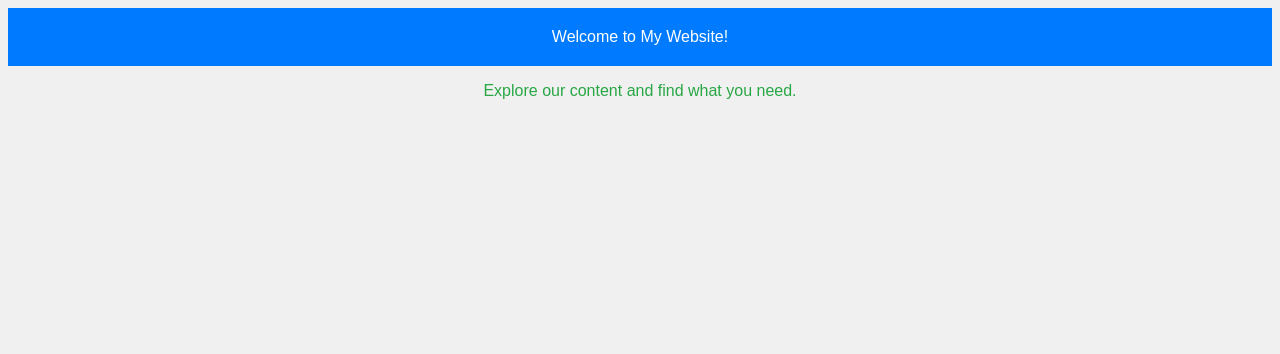
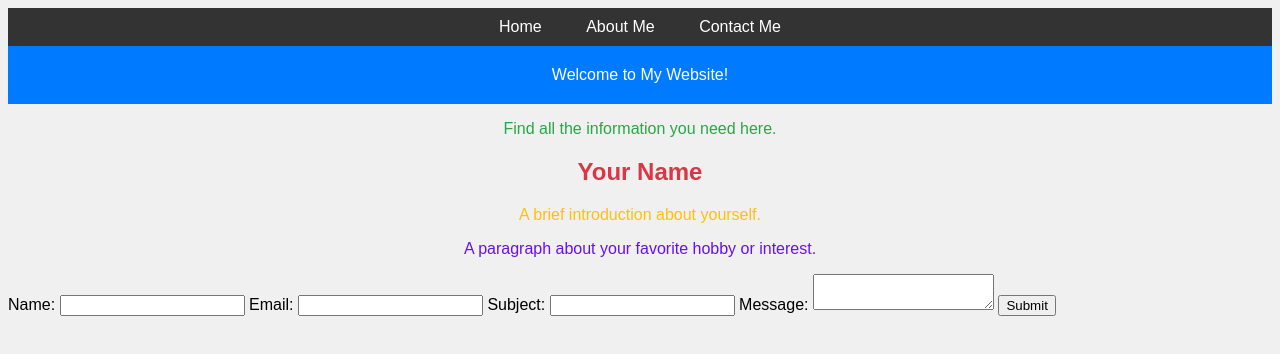
Before and after one commit to Jhyree/Jhyree.github.io, a plain HTML site: page index.html in a window 1280 px wide. Drawn offline with Linux system fonts and the light colour scheme.

Commit message:
Update index.html

```diff
--- a/index.html
+++ b/index.html
@@ -3,11 +3,47 @@
 <head>
     <meta charset="UTF-8">
     <meta name="viewport" content="width=device-width, initial-scale=1.0">
-    <title>Home</title>
+    <title>My Website</title>
     <link rel="stylesheet" href="styles.css">
 </head>
 <body>
-    <header class="welcome-header">Welcome to My Website!</header>
-    <p class="website-description">Explore our content and find what you need.</p>
+    <!-- Navigation Bar -->
+    <nav class="navbar">
+        <a href="#home">Home</a>
+        <a href="#about">About Me</a>
+        <a href="#contact">Contact Me</a>
+    </nav>
+
+    <!-- Homepage -->
+    <section id="home" class="page-section">
+        <header class="welcome-header">Welcome to My Website!</header>
+        <p class="website-description">Find all the information you need here.</p>
+    </section>
+
+    <!-- About Me Page -->
+    <section id="about" class="page-section">
+        <h1 class="name">Your Name</h1>
+        <p class="intro">A brief introduction about yourself.</p>
+        <p class="hobby">A paragraph about your favorite hobby or interest.</p>
+    </section>
+
+    <!-- Contact Me Page -->
+    <section id="contact" class="page-section">
+        <form action="#" method="post">
+            <label for="name">Name:</label>
+            <input type="text" id="name" name="name">
+
+            <label for="email">Email:</label>
+            <input type="email" id="email" name="email">
+
+            <label for="subject">Subject:</label>
+            <input type="text" id="subject" name="subject">
+
+            <label for="message">Message:</label>
+            <textarea id="message" name="message"></textarea>
+
+            <input type="submit" value="Submit">
+        </form>
+    </section>
 </body>
 </html>
```
